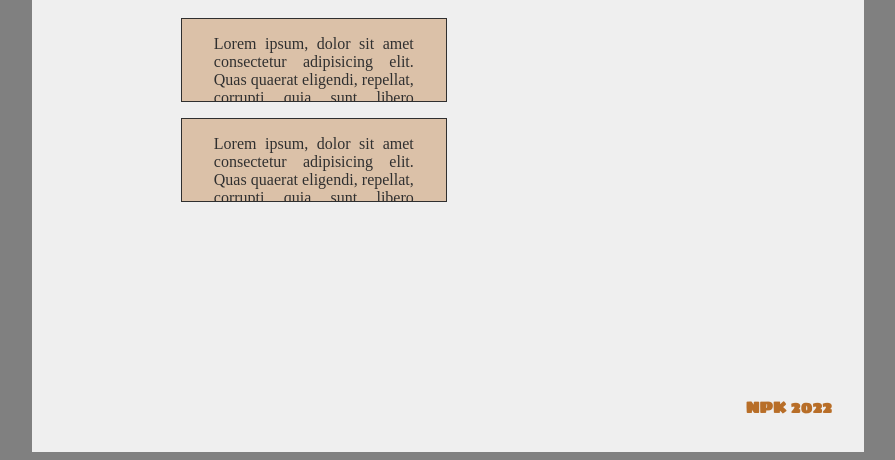
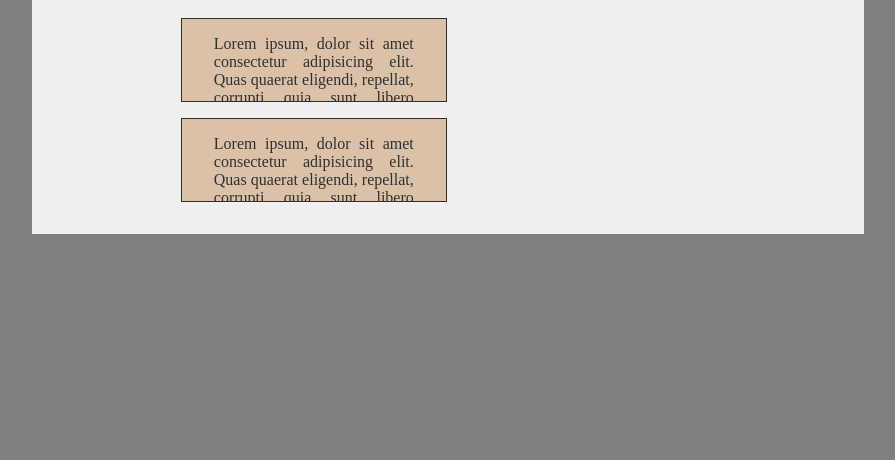
Before and after one commit to NoeePK/NoteTacker, a website: page index.html in a window 1280 px wide. Shown: the part 372-832 px from the top of the page, without its empty margins (224-1119 px from the left). After the commit the page ends 800 px from the top, so only its background shows below. Drawn offline with Linux system fonts and the light colour scheme.

Commit message:
APPLICATION FONCTIONNELLE

```diff
--- a/index.html
+++ b/index.html
@@ -16,7 +16,7 @@
     <h1>NoteTacker</h1>
     <section>
         <form method="post" onsubmit="handleSubmit(event)">
-            <textarea id="newNote" name="newNote" rows="4" cols="50"></textarea>
+            <textarea id="newNote" name="newNote" minlength="30" rows="4" cols="50" placeholder="" required></textarea>
 
             <button type="submit" id="submitNewNote">+</button>
         </form>
@@ -39,9 +39,7 @@
             </ul>
         </div>
     </section>
-<footer>
-   <p>NPK 2022</p>
-</footer>
+
 
     <script src="index.js"></script>
 </body>
--- a/index.scss
+++ b/index.scss
@@ -74,11 +74,12 @@ textarea {
     opacity: 0.8;
     padding: 1em 2em;
     text-align: justify;
+
     width: 200px;
     height: 50px;
     overflow: hidden;
     cursor: zoom-in;
-    transition: all 350ms ease-in-out;
+    transition: all 1050ms ease-in-out;
     &:hover {
         width:fit-content;
         opacity: 1;
@@ -92,15 +93,3 @@ textarea {
 .buttonViewMore {
     position: relative;
 }
-
-
-
-
-
-footer {
-    margin-top: 25%;
-    text-align: end;
-    color: #B86E28;
-    font-weight: bold;
-    font-family: 'Sigmar One', cursive;
-}
```
Also changed, not shown: compiled/index.css, 1 other file.
